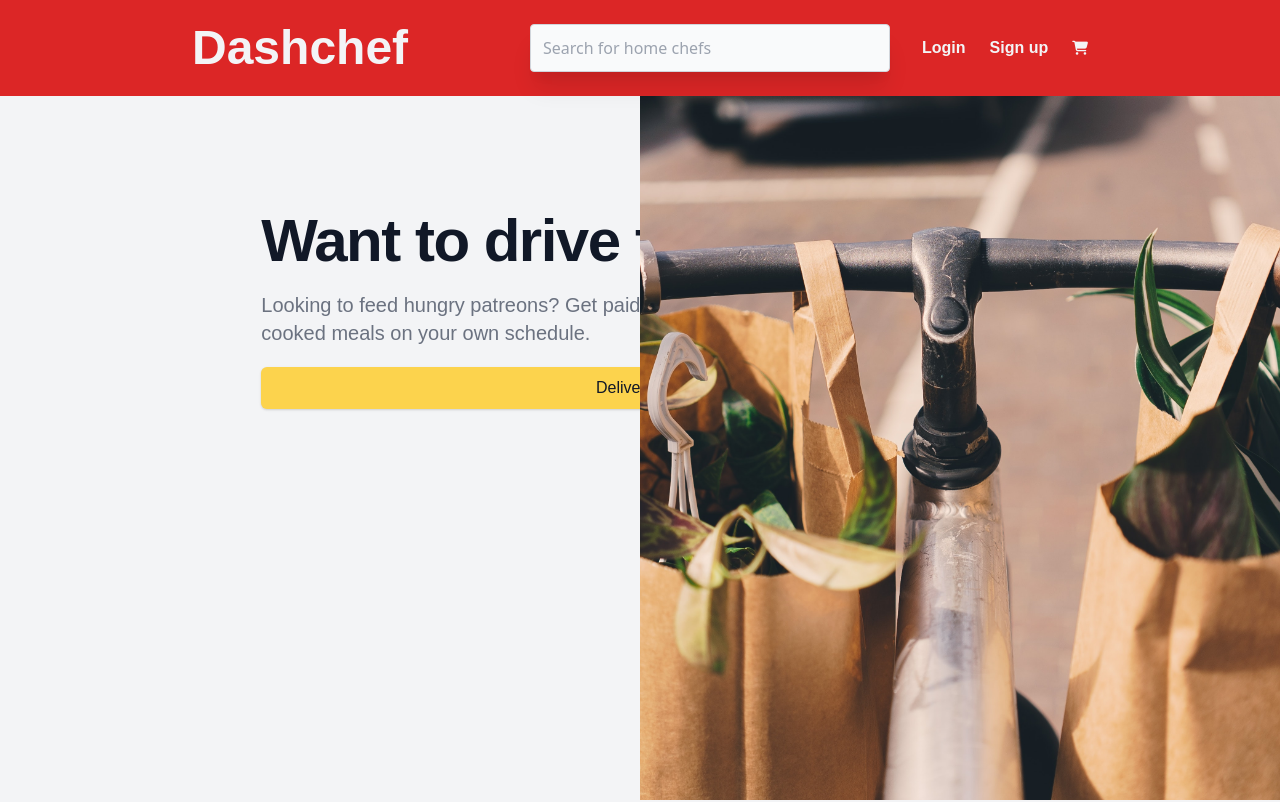
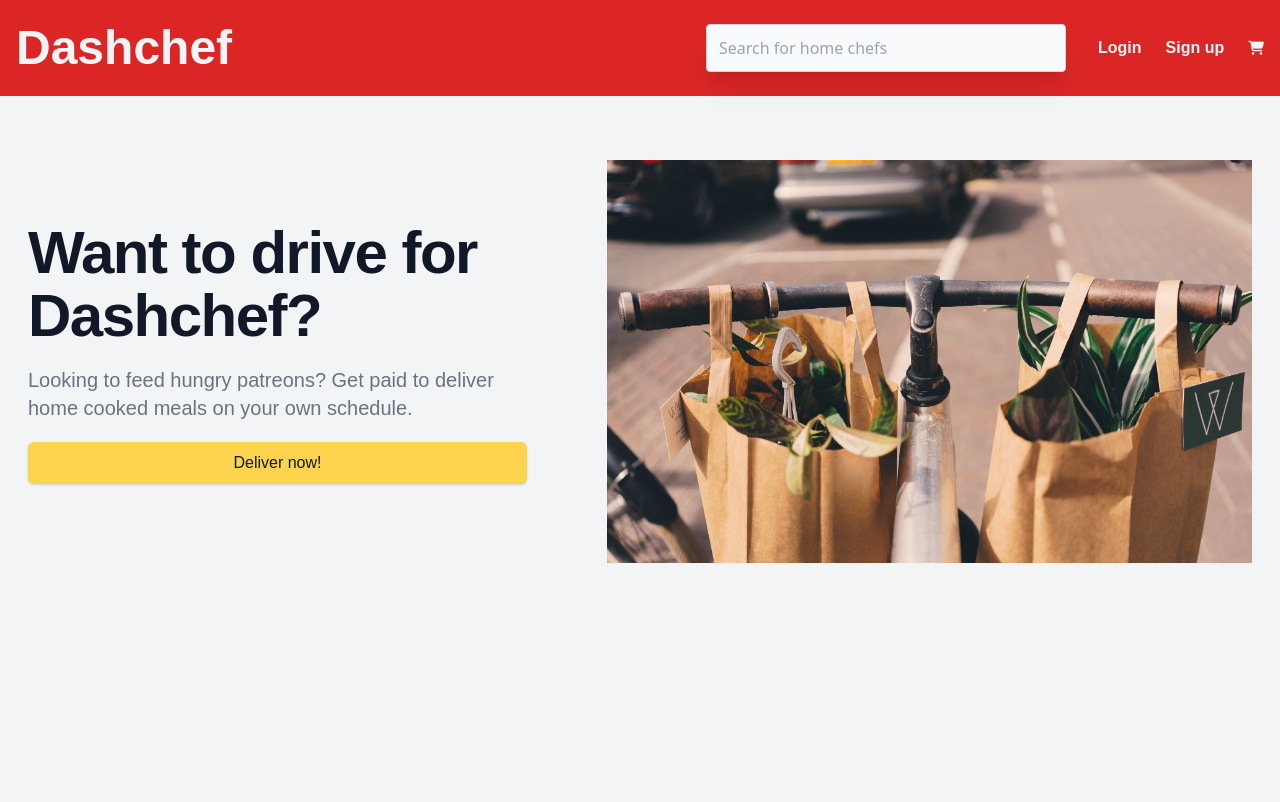
Before and after one commit to peterphan20/dashchef, a React (Create React App) app: page / in a window 1280 px wide. Shown: the top 802 px of the page. Built offline with nearby package versions, Linux system fonts and the light colour scheme.

Commit message:
feat: driver hero section desktop styling

```diff
--- a/src/organisms/DriverHero.js
+++ b/src/organisms/DriverHero.js
@@ -3,8 +3,8 @@ import driverHeroImg from "../assets/driver-hero-image.jpg";
 
 const DriverHero = () => {
 	return (
-		<div className="mt-10 mx-auto max-w-7xl px-4 md:mt-16 lg:mt-20 lg:px-8 xl:mt-28">
-			<div className="lg:text-left">
+		<div className="mt-10 mx-auto max-w-7xl px-4 md:mt-16 lg:flex lg:justify-center lg:items-center lg:gap-20 lg:mt-14 xl:mt-16">
+			<div className="lg:flex lg:flex-col lg:justify-center lg:items-start lg:text-left">
 				<h1 className="text-4xl tracking-tight font-extrabold text-gray-900 md:text-6xl">
 					<span className="font-body block xl:inline">Want to drive for Dashchef?</span>
 				</h1>
@@ -16,11 +16,11 @@ const DriverHero = () => {
 					Deliver now!
 				</button>
 			</div>
-			<div className="lg:absolute lg:inset-y-0 lg:right-0 lg:w-1/2">
+			<div className="lg:w-4/5">
 				<img
 					className="h-56 w-full object-cover sm:h-72 md:h-96 lg:w-full lg:h-full"
 					src={driverHeroImg}
-					alt=""
+					alt="food delivery on a bike"
 				/>
 			</div>
 		</div>
--- a/src/organisms/Header.js
+++ b/src/organisms/Header.js
@@ -45,8 +45,8 @@ const Header = () => {
 	};
 
 	return (
-		<div className="sticky top-0 bg-red-600 z-20 w-full lg:px-44">
-			<header className="flex justify-between items-center text-gray-100 px-4 pt-4 pb-12 lg:pt-6 lg:pb-6 lg:container">
+		<div className=" sticky top-0 bg-red-600 z-20 w-full">
+			<header className="flex justify-between items-center text-gray-100 px-4 pt-4 pb-12 w-full lg:pt-6 lg:pb-6 lg:max-w-7xl lg:mx-auto">
 				<Link
 					to="/"
 					className="font-headers font-bold text-4xl lg:text-5xl"
```
